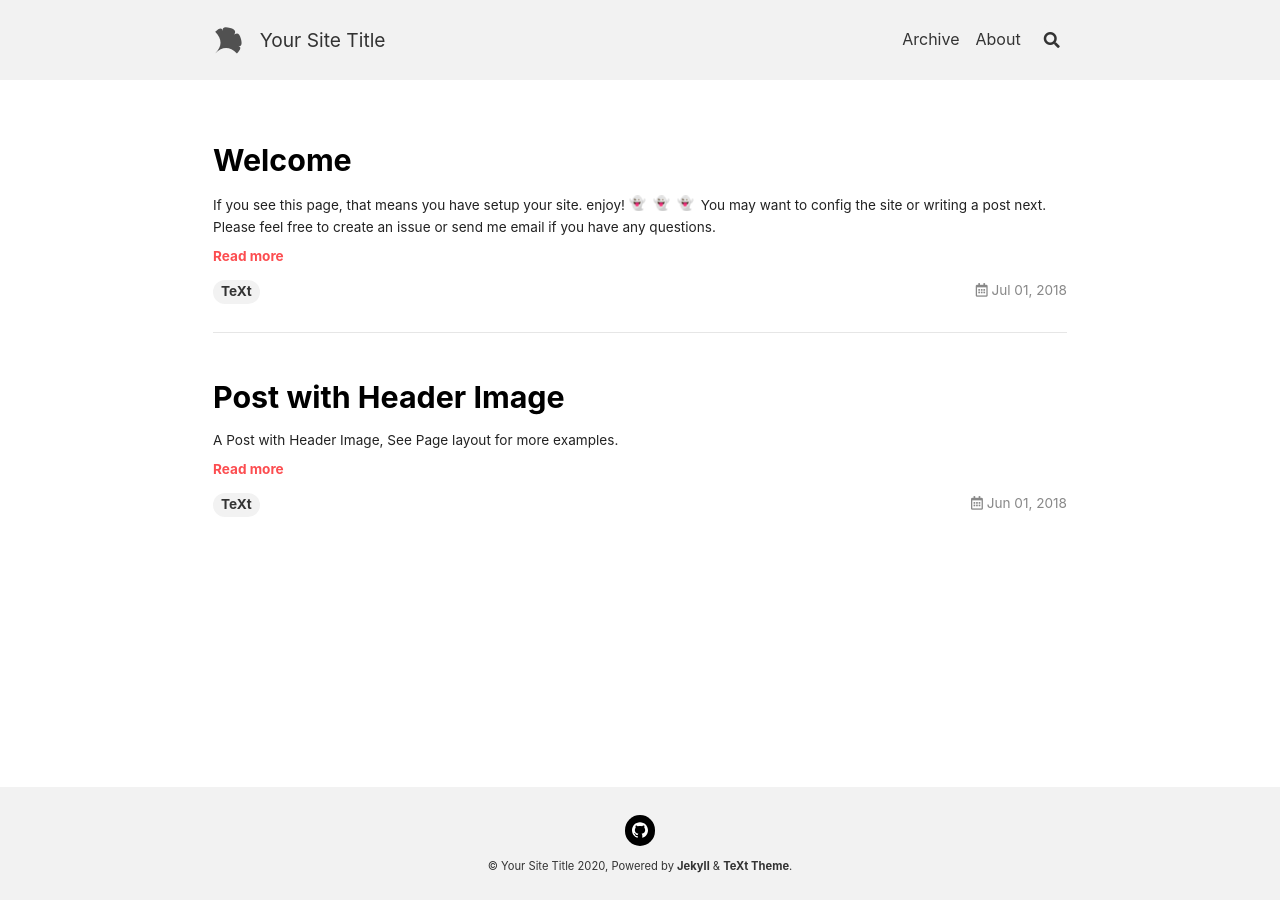
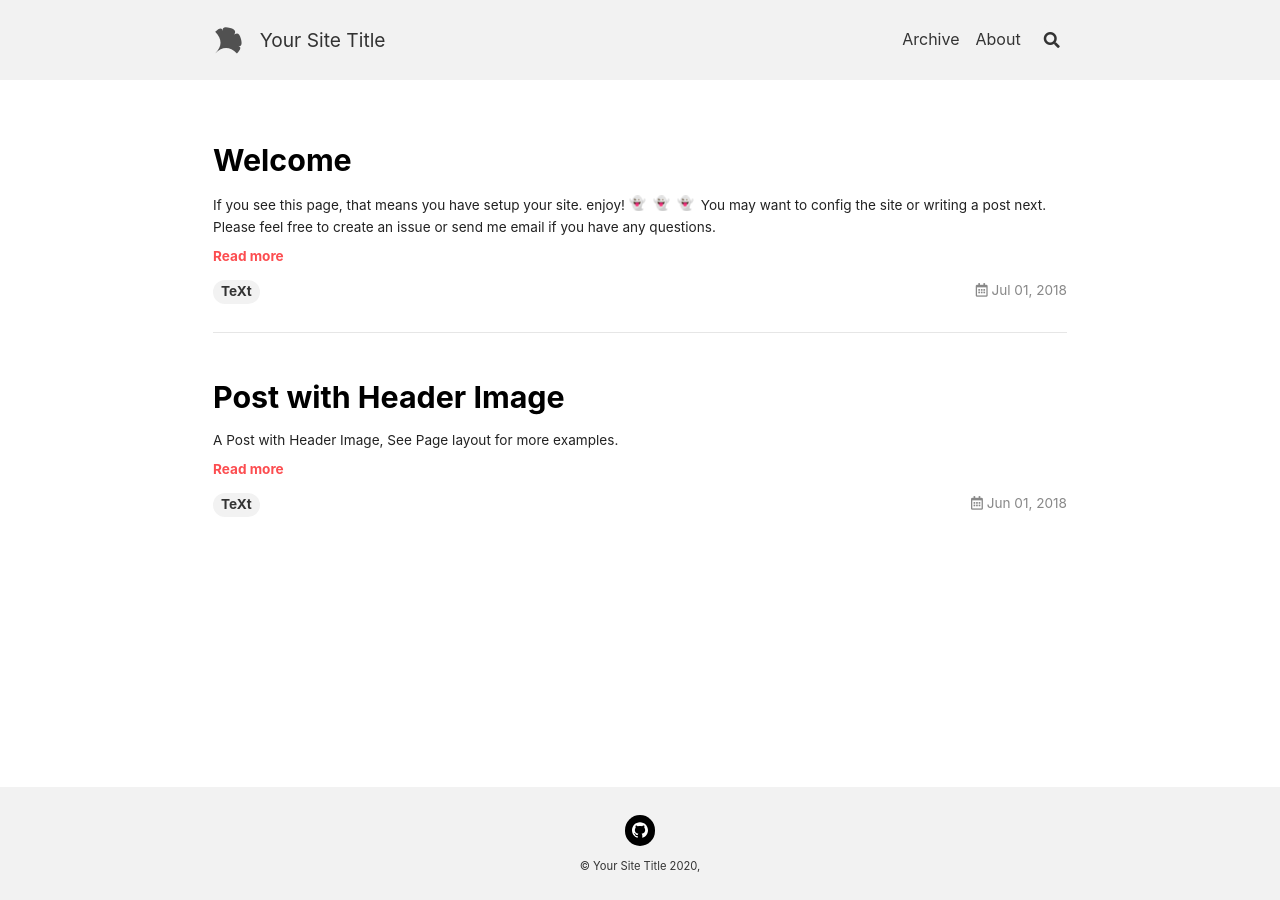
Before and after one commit to gemssingaporestudentcouncil/virtual-workshops, a Jekyll site: the page built from index.html, in a window 1280 px wide. Built offline with Jekyll 4.4.1, drawn with Linux system fonts in a browser that asks for light colours; nearby versions of some CDN libraries; emoji names are drawn with the system emoji font; the list of posts is cut into pages by our own code.

Commit message:
Update footer.html

```diff
--- a/_includes/footer.html
+++ b/_includes/footer.html
@@ -29,8 +29,6 @@
         {%- include snippets/get-locale-string.html key='COPYRIGHT_DATES' -%}
         {%- assign _locale_copyright_dates = __return -%}
         © {{ site.title }} {{ _locale_copyright_dates }},
-        Powered by <a title="Jekyll is a simple, blog-aware, static site generator." href="http://jekyllrb.com/">Jekyll</a> & <a
-        title="TeXt is a super customizable Jekyll theme." href="https://github.com/kitian616/jekyll-TeXt-theme">TeXt Theme</a>.
       </div>
     </div>
   </div>
```
